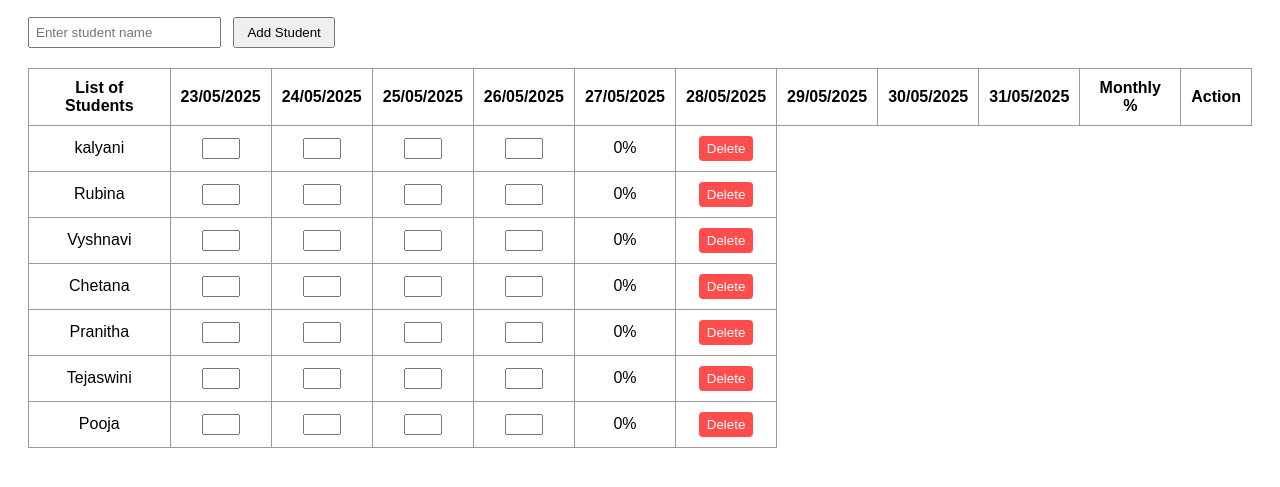
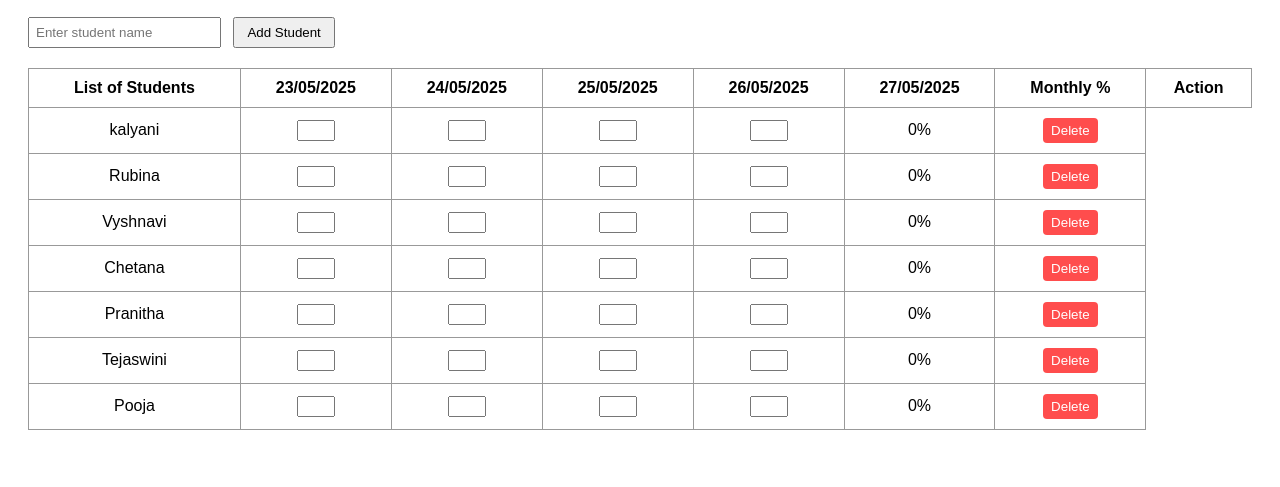
Before and after one commit to Kalyani200503/Attendance_Tracker, a plain HTML site: page index.html in a window 1280 px wide. Shown: the part 79-566 px from the top of the page. Drawn offline with Linux system fonts and the light colour scheme.

Commit message:
Update index.html

```diff
--- a/index.html
+++ b/index.html
@@ -26,10 +26,7 @@
       <th>25/05/2025</th>
       <th>26/05/2025</th>
       <th>27/05/2025</th>
-      <th>28/05/2025</th>
-      <th>29/05/2025</th>
-      <th>30/05/2025</th>
-      <th>31/05/2025</th>
+
 
       <th>Monthly %</th>
       <th>Action</th>
```
